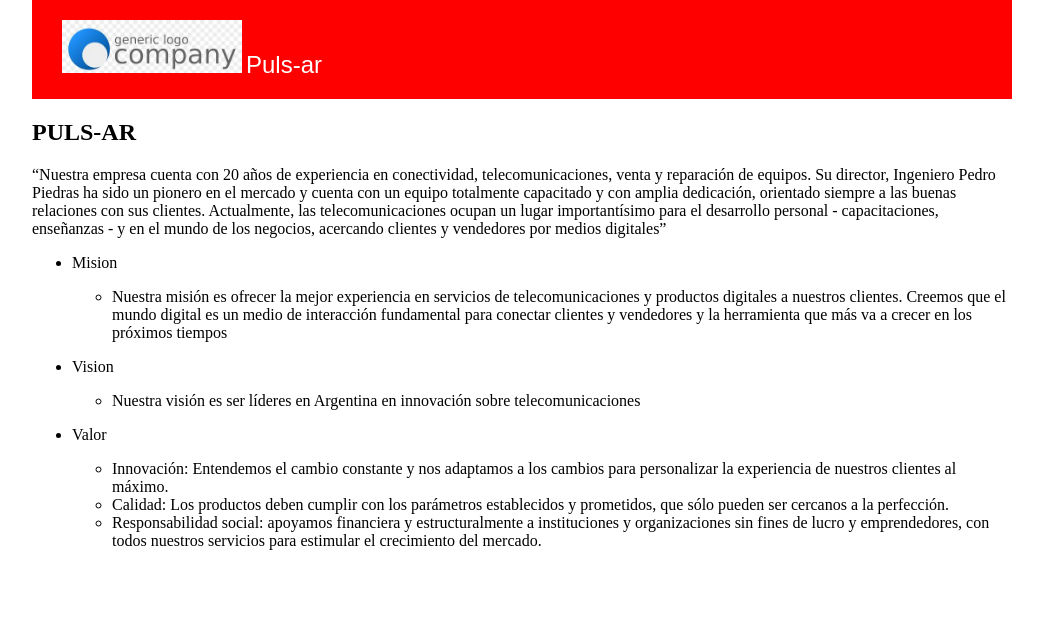
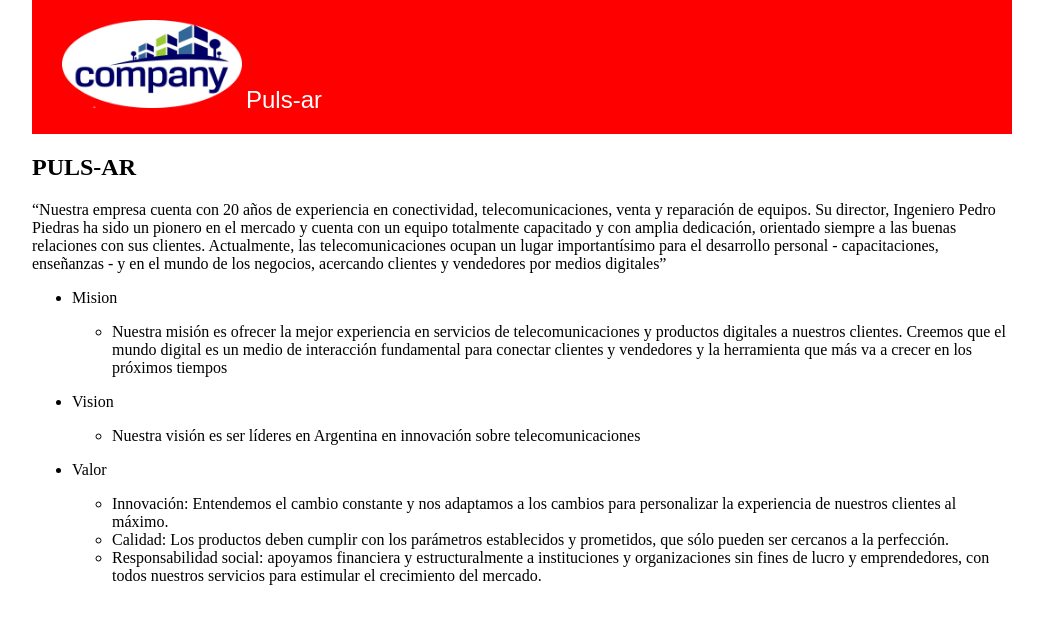
Before and after one commit to matiexe/programacion-web.github.io, a plain HTML site: page index.html in a window 1280 px wide. Shown: the whole page, without its empty margins (118-1161 px from the left). Drawn offline with Linux system fonts and the light colour scheme.

Commit message:
se actualiza el logo

```diff
--- a/index.html
+++ b/index.html
@@ -10,7 +10,7 @@
 <body>
     <header class="header">
         <div class="marca">
-            <img src="/assets/img/logo.jpg" alt="company">
+            <img src="/assets/img/logo.png" alt="company">
             <span>Puls-ar</span>
         </div>
     </header>
```
Also changed, not shown: assets/img/logo.jpg (deleted).
